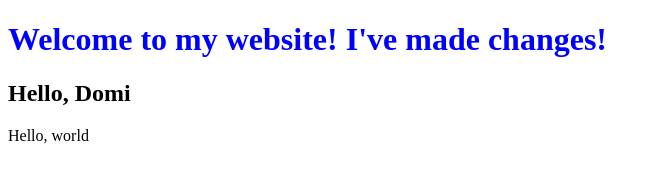
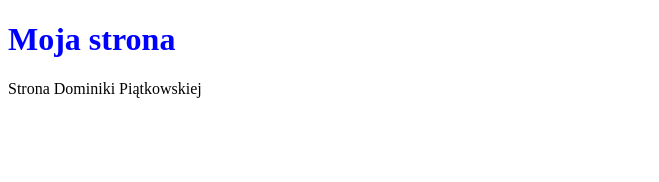
Before and after one commit to Dominika04/Dominika04.github.io, a plain HTML site: page index.html in a window 1280 px wide. Shown: the whole page, without its empty margins (0-659 px from the left). Drawn offline with Linux system fonts and the light colour scheme.

Commit message:
Update index.html

```diff
--- a/index.html
+++ b/index.html
@@ -11,9 +11,8 @@
     </head>
 
     <body>
-        <h1>Welcome to my website! I've made changes!</h1>
-        <h2>Hello, Domi</h2>
-        Hello, world
+        <h1>Moja strona</h1>
+        Strona Dominiki Piątkowskiej
     </body>
 
 </html>
```
